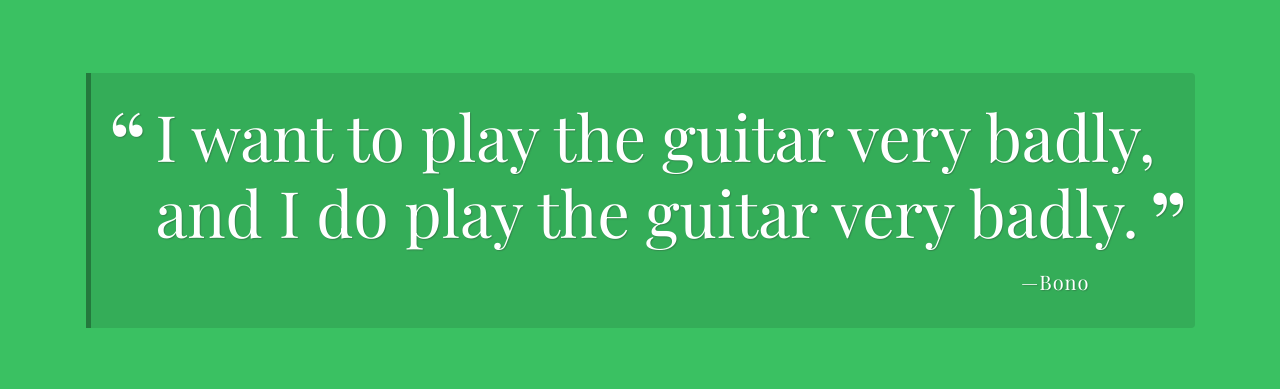
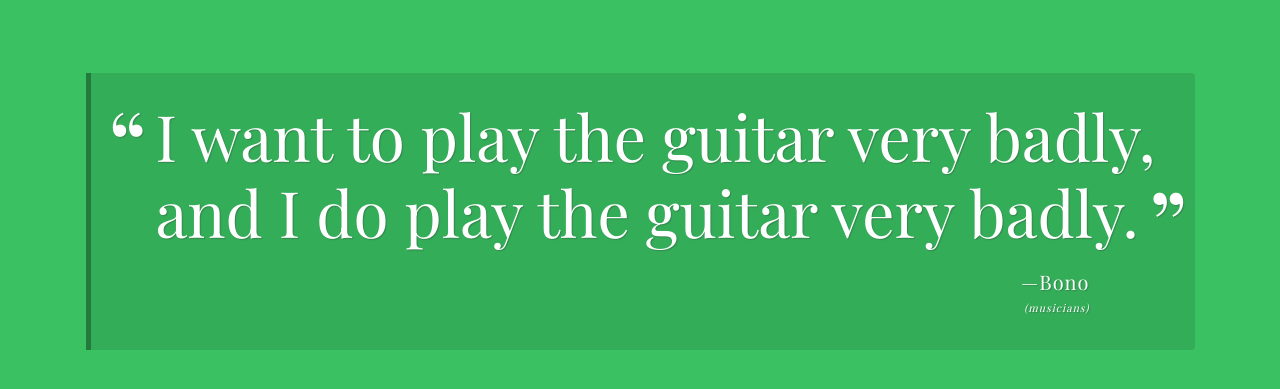
Before and after one commit to bradrock/treehouse-techdegree-project-1, a plain HTML site: page index.html in a window 1280 px wide. Both pictures are taken after a click on the button "Show another quote". Shown: the part 147-536 px from the top of the page. Drawn offline with nearby package versions, Linux system fonts and the light colour scheme; a web font is replaced by a local one.

Commit message:
added category property and CSS styling

```diff
--- a/css/styles.css
+++ b/css/styles.css
@@ -115,6 +115,22 @@ h1 {
   font-style: normal;
 }
 
+.category {
+  font-style: italic;
+  font-size: 8pt;
+}
+
+.category:before {
+  content: '\A(';
+  white-space: pre-wrap;
+  font-style: italic;
+}
+
+.category:after {
+  content: ')';
+  font-style: italic;
+}
+
 @media (min-width: 768px) {
   body {
     padding: 25px;
--- a/js/script.js
+++ b/js/script.js
@@ -13,38 +13,50 @@ quotes.push({}, {}, {}, {}, {}, {}, {}, {}, {});
 
 quotes[0].quote = "Never put off till tomorrow what may be done day after tomorrow just as well.";
 quotes[0].source = "Mark Twain";
+quotes[0].category = "famous authors"
 
 
 quotes[1].quote = "Poets have been mysteriously silent on the subject of cheese.";
 quotes[1].source = "G. K. Chesterton";
 quotes[1].citation = "Alarms and Discursions"
+quotes[1].category = "famous authors"
 
 
 quotes[2].quote = "When you come to a fork in the road, take it.";
 quotes[2].source = "Yogi Berra";
+quotes[2].category = "athletes";
 
 
 quotes[3].quote = "I want to play the guitar very badly, and I do play the guitar very badly.";
 quotes[3].source = "Bono";
+quotes[3].category = "musicians";
 
 
 quotes[4].quote = "We are not an endangered species ourselves yet, but this is not for lack of trying.";
 quotes[4].source = "Douglas Adams";
 quotes[4].citation = "Last Chance To See";
 quotes[4].year = 1992;
+quotes[4].category = "famous authors";
 
 
 quotes[5].quote = "All music is folk music. I ain’t never heard a horse sing a song.";
 quotes[5].source = "Louis Armstrong";
+quotes[5].category = "musicians";
+
 
 quotes[6].quote = "I don’t know anything about music. In my line you don’t have to.";
 quotes[6].source = "Elvis Presley";
+quotes[6].category = "musicians";
+
 
 quotes[7].quote = "My career was sputtering until I did a 360 and got headed in the right direction.";
 quotes[7].source = "Tracy McGrady";
+quotes[7].category = "athletes";
+
 
 quotes[8].quote = "I've never lost a game. I just ran out of time.";
 quotes[8].source = "Michael Jordan";
+quotes[8].category = "athletes";
 
 
 
@@ -85,7 +97,7 @@ function printQuote()
 
   }
 
-  quoteHTMLstring += '</p>';
+  quoteHTMLstring += '<span class = "category">' + selectedQuote.category + '</p>';
 
   document.getElementById("quote-box").innerHTML = quoteHTMLstring;
 
```
